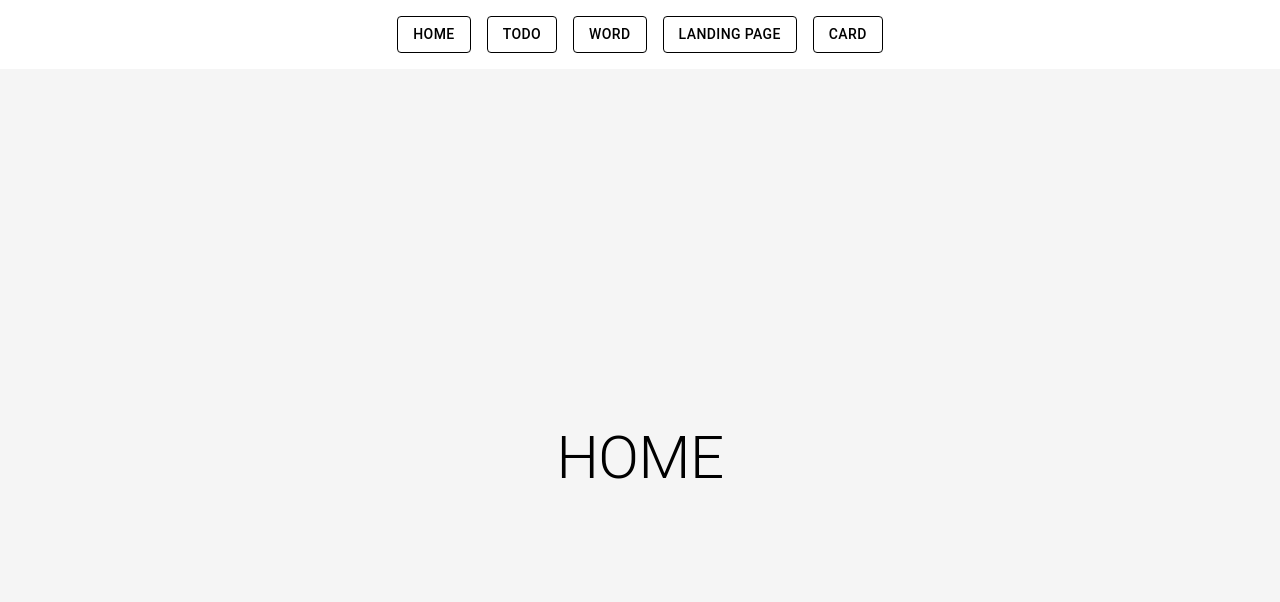
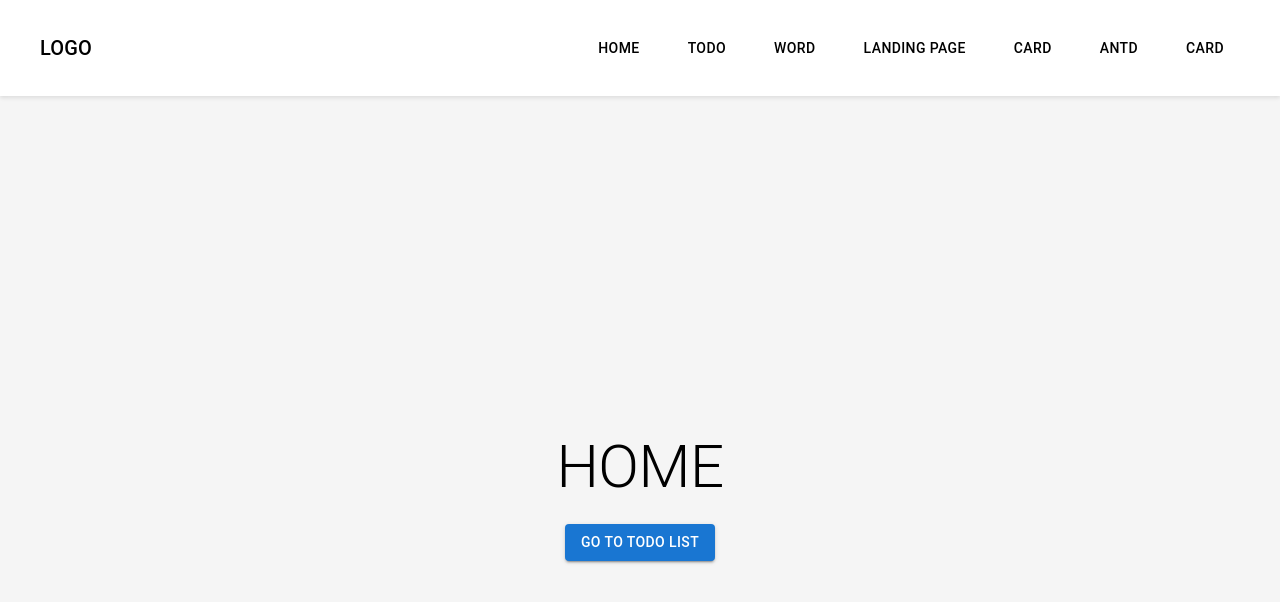
Before and after one commit to kazetaw/react-project, a React (Vite) app: page / in a window 1280 px wide. Shown: the top 602 px of the page. Built offline with nearby package versions, Linux system fonts and the light colour scheme.

Commit message:
Add project antd and register workshop

```diff
--- a/src/App.tsx
+++ b/src/App.tsx
@@ -50,7 +50,7 @@ const Router = createBrowserRouter([
         element: <Ex_antd />,
       },
       {
-        path: "shopping_card",
+        path: "shopping_cart",
         element: <ShoppingCart />,
       },
 
--- a/src/components/Nav.tsx
+++ b/src/components/Nav.tsx
@@ -1,23 +1,58 @@
 import { Link, useLocation } from "react-router-dom";
-import { Box, Button } from "@mui/material";
+import {
+  AppBar,
+  Box,
+  Button,
+  Toolbar,
+  Typography,
+  useMediaQuery,
+  useTheme,
+} from "@mui/material";
 
 function Nav() {
   const location = useLocation();
+  const theme = useTheme();
+  const isMobile = useMediaQuery(theme.breakpoints.down("sm"));
 
   const getButtonStyle = (path: any) => {
     return location.pathname === path
       ? { color: "white", backgroundColor: "black", borderColor: "black" }
-      : { color: "black", borderColor: "black" };
+      : { color: "black", borderColor: "transparent" };
   };
 
   return (
+    <AppBar
+      position="static"
+      sx={{
+        backgroundColor: "white",
+        boxShadow: "0 2px 4px rgba(0, 0, 0, 0.1)",
+        padding: isMobile ? "0.5rem" : "1rem",
+      }}
+    >
+      <Toolbar
+        sx={{
+          display: "flex",
+          justifyContent: "space-between",
+          alignItems: "center",
+        }}
+      >
+        <Typography
+          variant="h6"
+          component={Link}
+          to="/"
+          sx={{
+            color: "black",
+            textDecoration: "none",
+          }}
+        >
+          LOGO
+        </Typography>
         <Box
           sx={{
             display: "flex",
-        justifyContent: "center",
+            flexDirection: isMobile ? "column" : "row",
+            alignItems: "center",
             gap: 2,
-        padding: 2,
-        backgroundColor: "background.paper",
           }}
         >
           <Button
@@ -60,7 +95,25 @@ function Nav() {
           >
             Card
           </Button>
+          <Button
+            component={Link}
+            to="/antd"
+            variant="outlined"
+            sx={getButtonStyle("/antd")}
+          >
+            Antd
+          </Button>
+          <Button
+            component={Link}
+            to="/shopping_cart"
+            variant="outlined"
+            sx={getButtonStyle("/shopping_cart")}
+          >
+            Card
+          </Button>
         </Box>
+      </Toolbar>
+    </AppBar>
   );
 }
 
--- a/src/page/Home.tsx
+++ b/src/page/Home.tsx
@@ -20,13 +20,13 @@ function Home() {
         <Typography variant="h2" gutterBottom>
           HOME
         </Typography>
-        {/* <Button
+        <Button
           variant="contained"
           color="primary"
           onClick={() => navigate("/todo")}
         >
           Go to Todo List
-        </Button> */}
+        </Button>
       </Box>
     </Container>
   );
```
Lines whose indentation alone changed are shown as unchanged.
